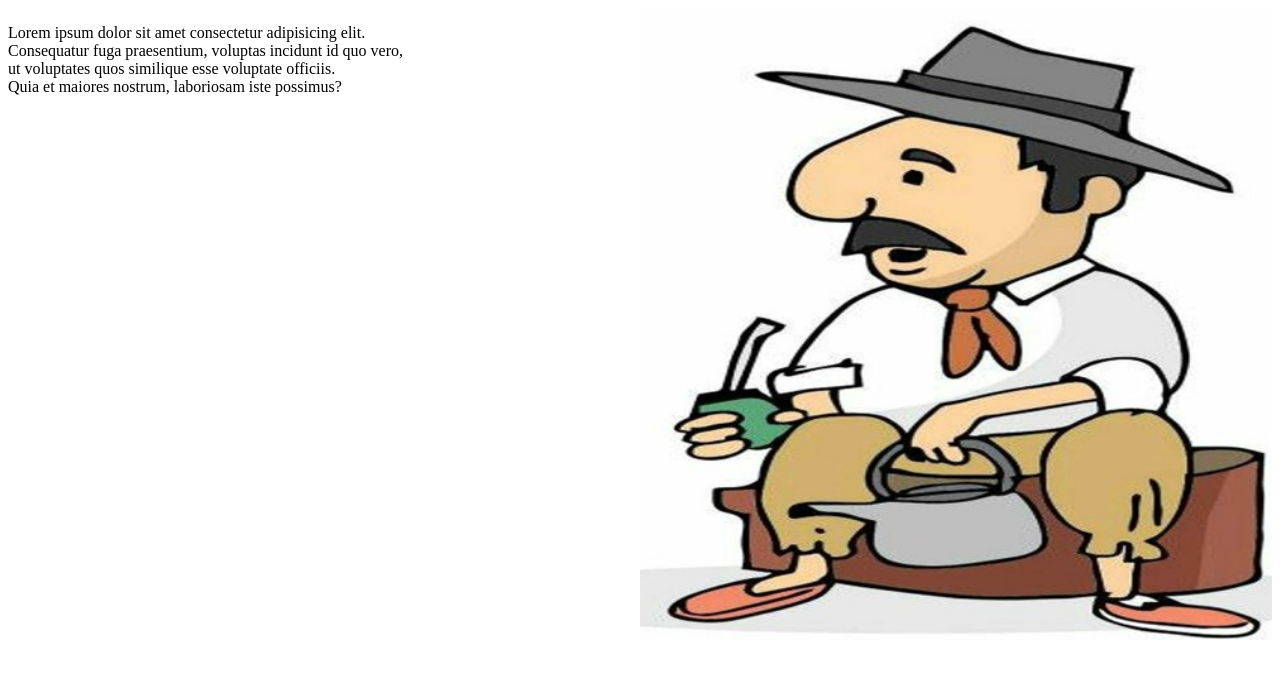
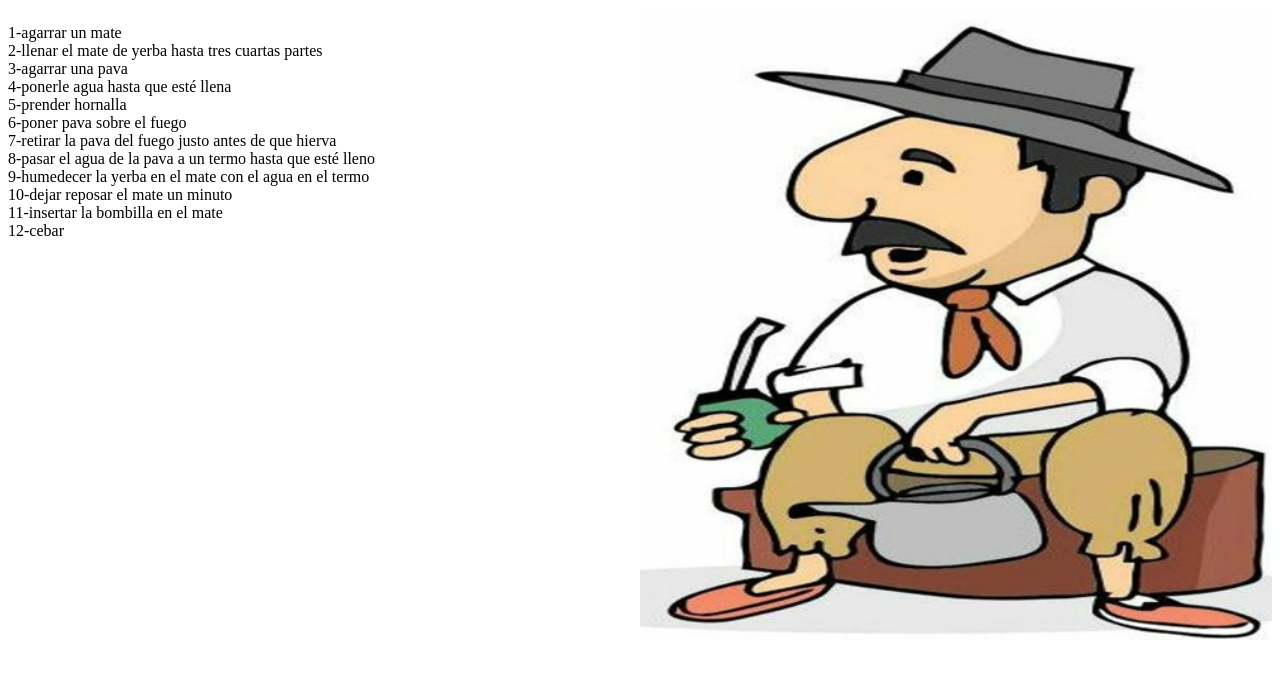
Before and after one commit to federicojoaquincosta/practica_1-5, a plain HTML site: page index.html in a window 1280 px wide. Drawn offline with Linux system fonts and the light colour scheme.

Commit message:
cambié el placeholder por lo que va en realidad

```diff
--- a/index.html
+++ b/index.html
@@ -1,22 +1,41 @@
 <!DOCTYPE html>
 <html lang="en">
+
 <head>
     <meta charset="UTF-8">
     <meta http-equiv="X-UA-Compatible" content="IE=edge">
     <meta name="viewport" content="width=device-width, initial-scale=1.0">
     <title>Document</title>
 </head>
+
 <body>
     <p style=" float: left; width: 50%;">
-        Lorem ipsum dolor sit amet consectetur adipisicing elit.
+        1-agarrar un mate
         <br>
-        Consequatur fuga praesentium, voluptas incidunt id quo vero,
+        2-llenar el mate de yerba hasta tres cuartas partes
         <br>
-        ut voluptates quos similique esse voluptate officiis.
+        3-agarrar una pava
         <br>
-         Quia et maiores nostrum, laboriosam iste possimus?
+        4-ponerle agua hasta que esté llena
+        <br>
+        5-prender hornalla
+        <br>
+        6-poner pava sobre el fuego
+        <br>
+        7-retirar la pava del fuego justo antes de que hierva
+        <br>
+        8-pasar el agua de la pava a un termo hasta que esté lleno
+        <br>
+        9-humedecer la yerba en el mate con el agua en el termo
+        <br>
+        10-dejar reposar el mate un minuto
+        <br>
+        11-insertar la bombilla en el mate
+        <br>
+        12-cebar
     </p>
 
     <img style="float: right; width: 50%;" src="img\amargoyretruco.jpg" alt="tortafrita" srcset="">
 </body>
+
 </html>
```
